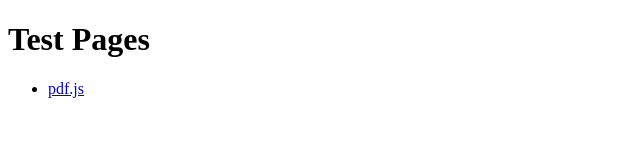
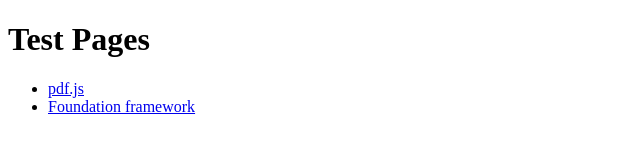
Before and after one commit to pressian/labs, a plain HTML site: page index.html in a window 1280 px wide. Shown: the whole page, without its empty margins (0-640 px from the left). Drawn offline with Linux system fonts and the light colour scheme.

Commit message:
Update index.html

```diff
--- a/index.html
+++ b/index.html
@@ -10,6 +10,7 @@
 
 <ul>
   <li><a href="./pdfjs/">pdf.js</a></li>
+  <li><a href="./foundation/">Foundation framework</a></li>
 </ul>
 
 </body>
```
